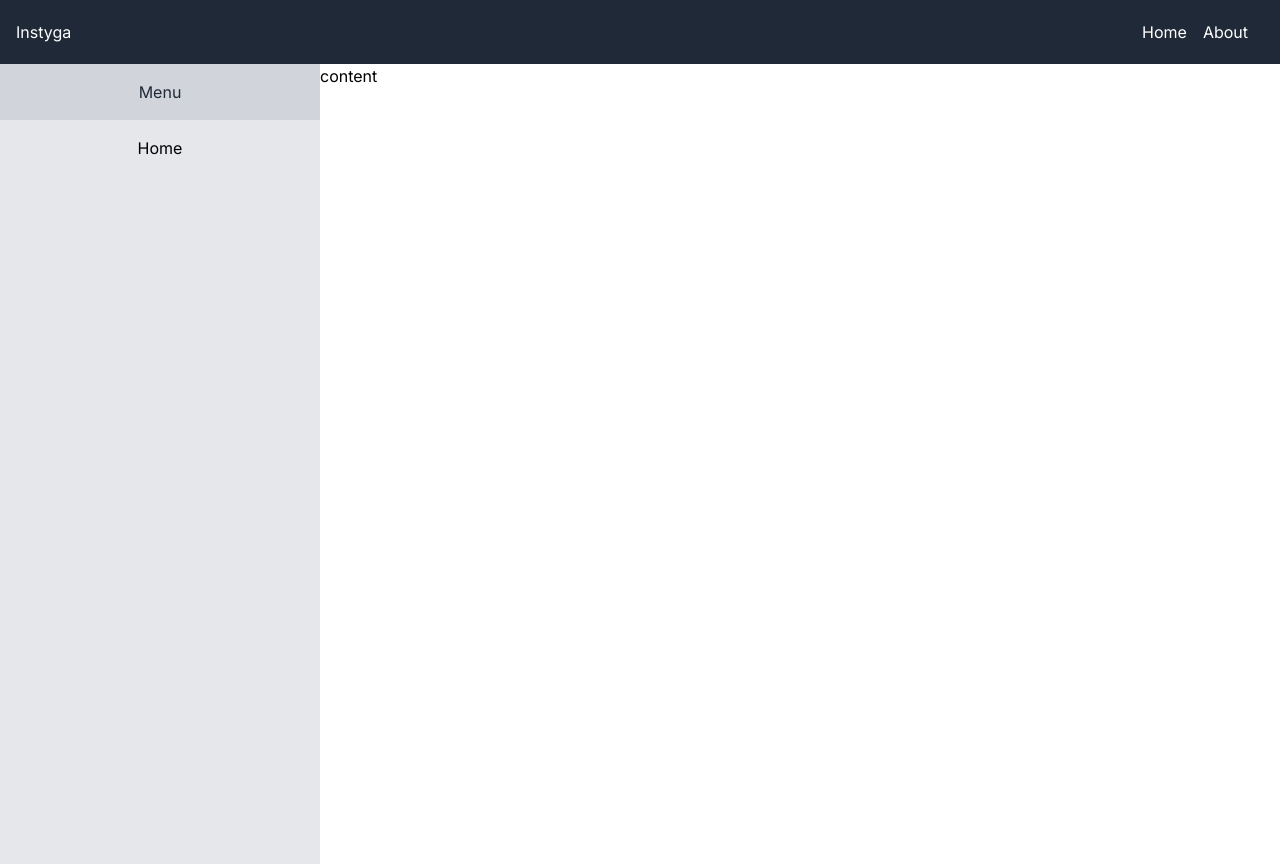
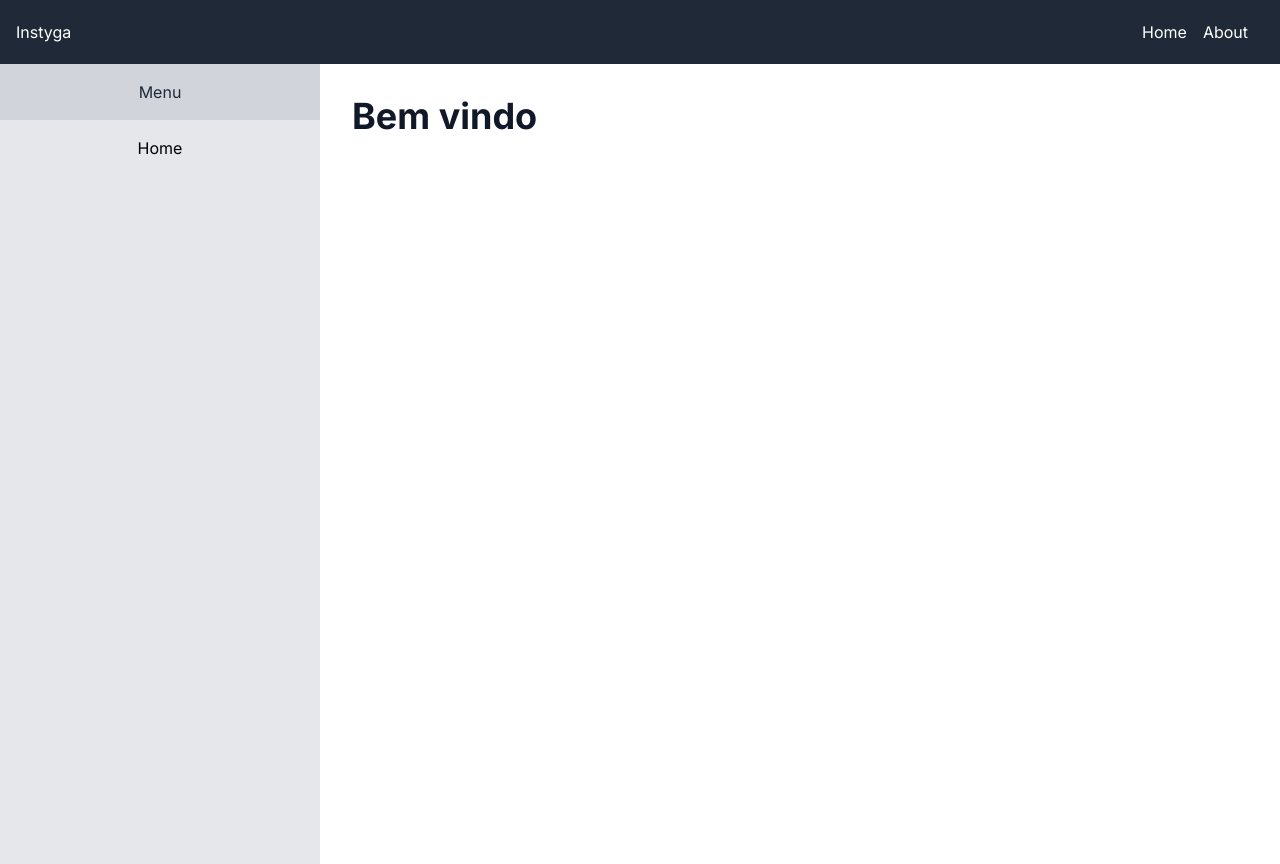
Before and after one commit to mikansc/instyga-web, a Next.js app: page / in a window 1280 px wide. Built offline with nearby package versions, Linux system fonts and the light colour scheme.

Commit message:
edita layout

```diff
--- a/app/layout.tsx
+++ b/app/layout.tsx
@@ -1,6 +1,8 @@
+import { Header } from "@/components/Header";
 import "./globals.css";
 import type { Metadata } from "next";
 import { Inter } from "next/font/google";
+import { SideMenu } from "@/components/SideMenu";
 
 const inter = Inter({ subsets: ["latin"] });
 
@@ -16,7 +18,13 @@ export default function RootLayout({
 }) {
   return (
     <html lang="en" className="h-full">
-      <body className={`h-full ${inter.className}`}>{children}</body>
+      <body className={`h-full ${inter.className}`}>
+        <Header />
+        <div className="flex h-full">
+          <SideMenu />
+          <div className="flex-1 px-8 mt-8">{children}</div>
+        </div>
+      </body>
     </html>
   );
 }
--- a/app/page.tsx
+++ b/app/page.tsx
@@ -4,11 +4,7 @@ import { SideMenu } from "../components/SideMenu";
 export default function Home() {
   return (
     <main className="h-full">
-      <Header />
-      <div className="flex h-full">
-        <SideMenu />
-        <div className="flex-1">content</div>
-      </div>
+      <h1 className="text-4xl font-bold text-gray-900">Bem vindo</h1>
     </main>
   );
 }
```
